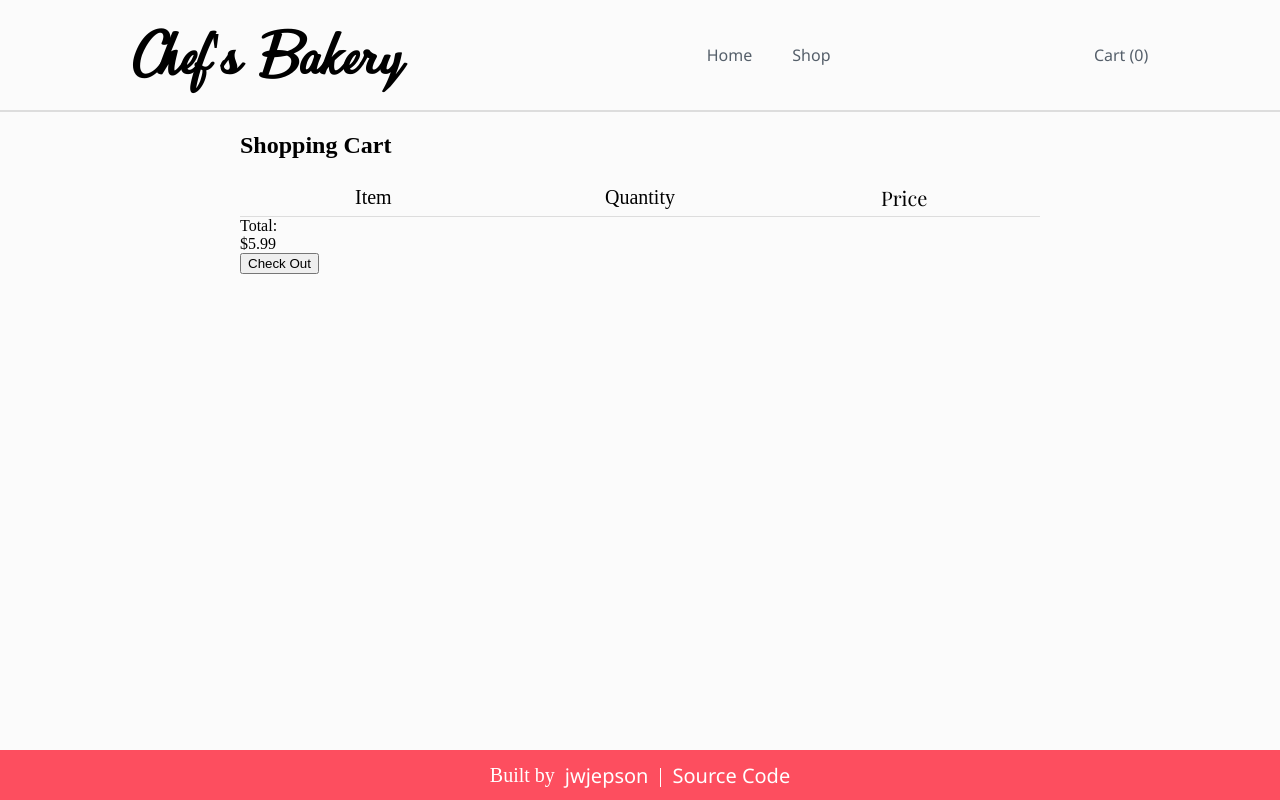
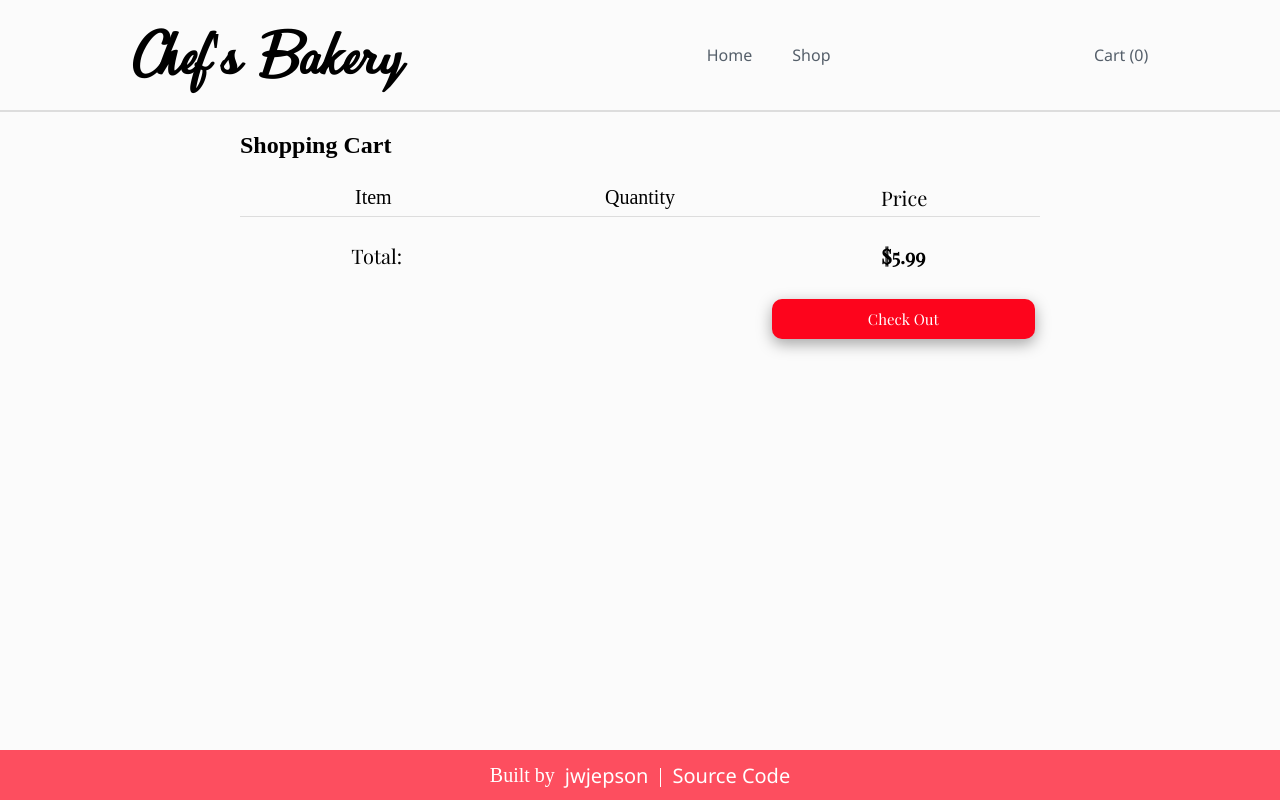
Before and after one commit to jwjepson/shopping-cart, a React (Create React App) app: page /cart in a window 1280 px wide. Built offline with nearby package versions, Linux system fonts and the light colour scheme.

Commit message:
style and align checkout container and children

```diff
--- a/src/styles/Cart.css
+++ b/src/styles/Cart.css
@@ -72,3 +72,36 @@
     justify-content: center;
     align-items: center;
 }
+
+.checkout-container {
+    display: grid;
+    grid-template-columns: 1fr 1fr 1fr;
+    text-align: center;
+    font-size: 20px;
+    font-family: ShopDescription;
+    padding: 5px;
+    margin-top: 20px;
+}
+
+.total-price {
+    grid-column: 3;
+    font-weight: bold;
+}
+
+.checkout-button {
+    padding: 10px;
+    border-radius: 10px;
+    border: none;
+    background-color: #FD041C;
+    color: white;
+    font-family: ShopDescription;
+    font-size: 15px;
+    grid-column: 3;
+    margin-top: 30px;
+    box-shadow: rgba(0, 0, 0, 0.35) 0px 5px 15px;
+}
+
+.checkout-button:hover {
+    background-color: #E40016;
+    cursor: pointer;
+}
```
